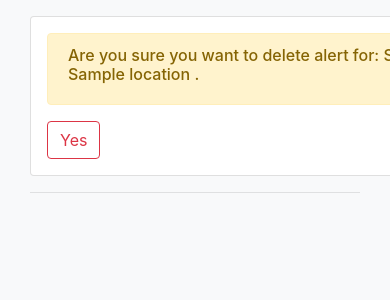
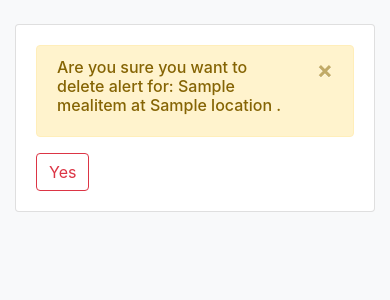
Before and after one commit to sm-m-1/cu_food_reviews, a Django app: page /alerts/1/delete in a window 390 px wide; the page is wider, and only the part inside the window is pictured. Shown: the part 56-356 px from the top of that part. Run offline with Django 3.2, Linux system fonts and the light colour scheme; tables that the repository leaves empty hold one stand-in row (values such as "Sample post"); some libraries are stand-ins or nearby versions.

Commit message:
fix the mobile view css for the alert delete confirm page.

```diff
--- a/meal_item_alert/templates/alert_confirm_delete.html
+++ b/meal_item_alert/templates/alert_confirm_delete.html
@@ -3,8 +3,8 @@
 {% block content %}
   <div class="container mt-3">
     <div class="row">
-      <div class="col">
-        <div class="card mx-auto p-3" style="width: 40rem;">
+      <div class="card mx-auto my-2" style="width: 35rem;">
+        <div class="card-body">
           <form method="POST" class="post-form" action="">
             {% csrf_token %}
             <div class="form-group">
@@ -24,8 +24,8 @@
           </form>
 
         </div>
-        <hr>
       </div>
+      <hr>
     </div>
   </div>
 
```
